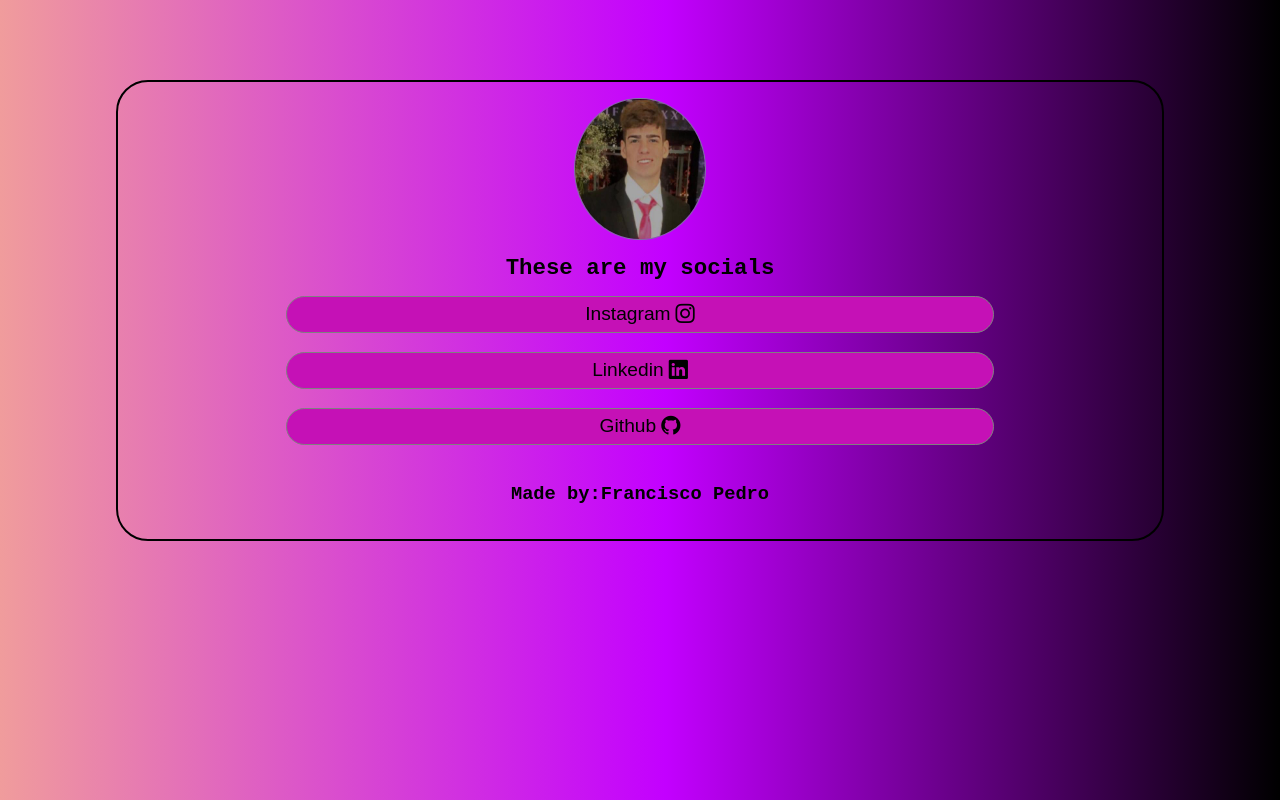
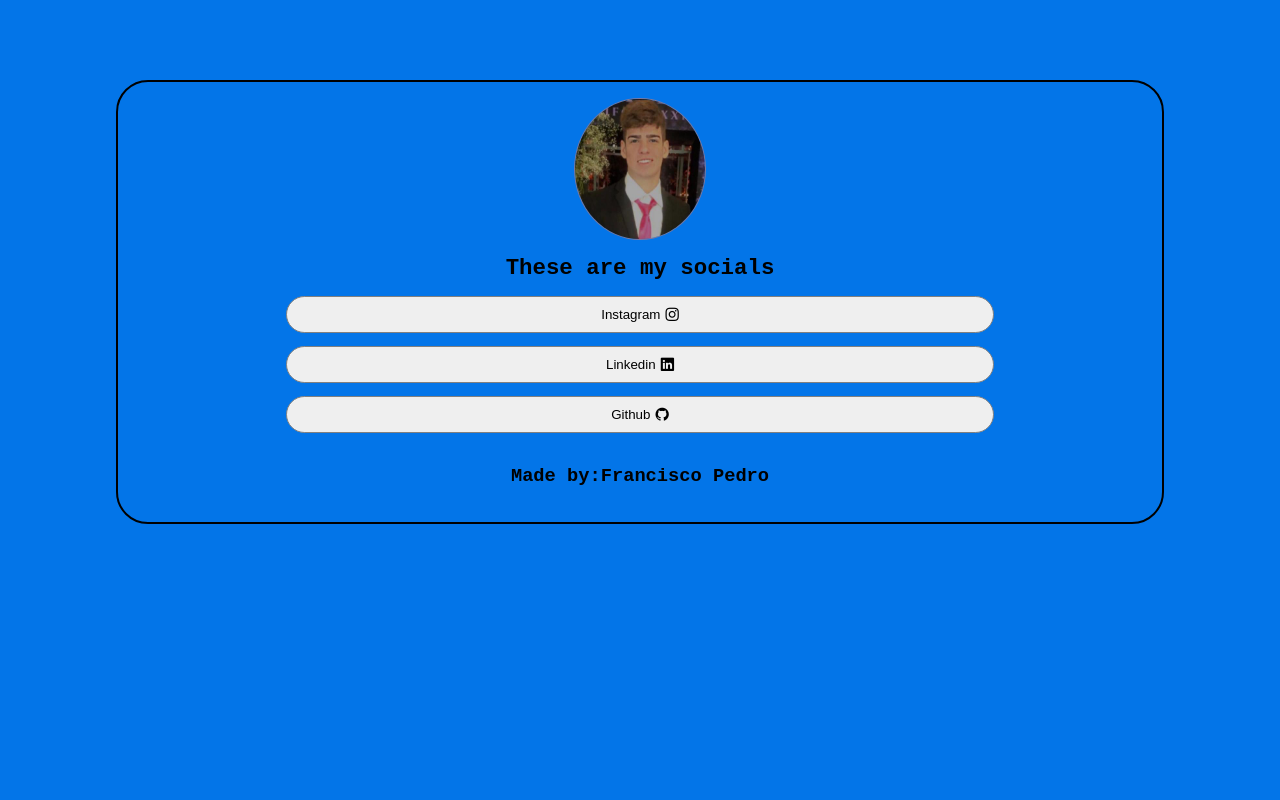
Before and after one commit to franciscopeedro/Portfolio, a plain HTML site: page index.html in a window 1280 px wide. Drawn offline with nearby package versions, Linux system fonts and the light colour scheme.

Commit message:
fundo azul

```diff
--- a/index.css
+++ b/index.css
@@ -5,7 +5,7 @@ body {
   background: rgb(3, 117, 232);
   background: linear-gradient(
     90deg,
-    rgb(240, 156, 156) 0%,
+    rgb(170, 156, 240)
     rgb(195, 0, 255) 52%,
     rgb(0, 0, 0) 100%
   );
@@ -55,7 +55,7 @@ section {
 
 .button {
   text-decoration: none;
-  background-color: rgb(197, 17, 182);
+  background-color: rgb(102, 84, 202)
   font-size: 1.2em;
   border-radius: 2em;
   border: 1px solid rgb(128, 128, 128);
@@ -79,7 +79,7 @@ a {
 }
 
 .button:hover {
-  background-color: rgb(191, 11, 170);
+  background-color: rgb(9, 106, 141);
   cursor: pointer;
 }
 
```
